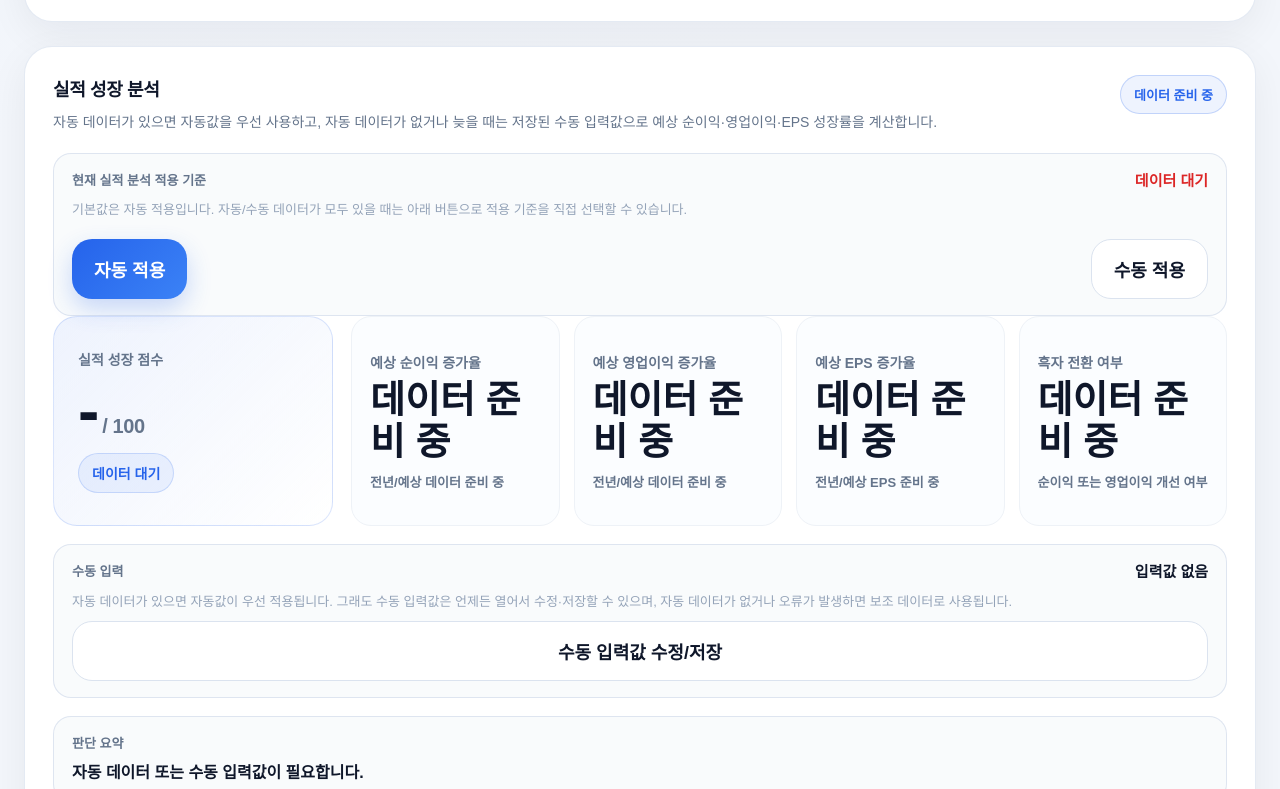
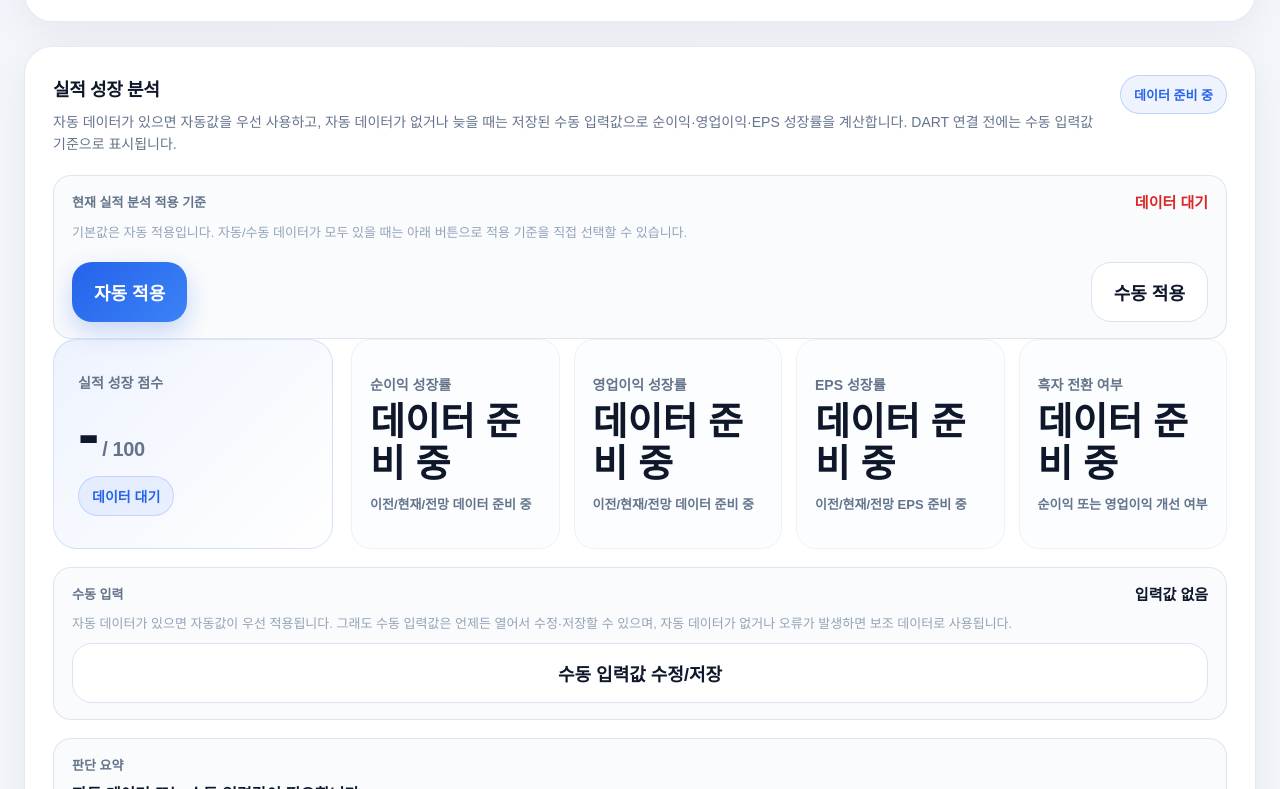
Before and after one commit to jkpark5298-alt/kospi-stock-pwa, a Next.js app: page / in a window 1280 px wide. Shown: the part 2791-3580 px from the top of the page. Built offline with nearby package versions, Linux system fonts and the light colour scheme.

Commit message:
Refine earnings growth labels

```diff
--- a/components/analysis/EarningsGrowthSection.tsx
+++ b/components/analysis/EarningsGrowthSection.tsx
@@ -68,8 +68,8 @@ export default function EarningsGrowthSection({
             <SectionTitleSmall>실적 성장 분석</SectionTitleSmall>
             <p className="score-subtitle">
               자동 데이터가 있으면 자동값을 우선 사용하고, 자동 데이터가 없거나
-              늦을 때는 저장된 수동 입력값으로 예상 순이익·영업이익·EPS 성장률을
-              계산합니다.
+              늦을 때는 저장된 수동 입력값으로 순이익·영업이익·EPS 성장률을
+              계산합니다. DART 연결 전에는 수동 입력값 기준으로 표시됩니다.
             </p>
           </div>
 
@@ -123,12 +123,12 @@ export default function EarningsGrowthSection({
 
           <div className="score-detail-grid">
             <MetricCard
-              title="예상 순이익 증가율"
+              title="순이익 성장률"
               value={formatPercent(data.netIncomeGrowthRate)}
               caption={formatIncomePair(data.lastYearNetIncome, data.expectedNetIncome)}
             />
             <MetricCard
-              title="예상 영업이익 증가율"
+              title="영업이익 성장률"
               value={formatPercent(data.operatingProfitGrowthRate)}
               caption={formatIncomePair(
                 data.lastYearOperatingProfit,
@@ -136,7 +136,7 @@ export default function EarningsGrowthSection({
               )}
             />
             <MetricCard
-              title="예상 EPS 증가율"
+              title="EPS 성장률"
               value={formatPercent(data.epsGrowthRate)}
               caption={formatEpsPair(data.lastYearEps, data.expectedEps)}
             />
@@ -189,7 +189,7 @@ export default function EarningsGrowthSection({
 
         <p className="notice-text">
           실적 성장 점수는 회사의 이익 성장 가능성을 보기 위한 보조 지표입니다.
-          예상치는 실제 발표 실적과 달라질 수 있으므로 기술·수급·거래대금
+          현재/전망치는 실제 발표 실적과 달라질 수 있으므로 기술·수급·거래대금
           흐름과 함께 확인해야 합니다.
         </p>
       </Card>
@@ -324,32 +324,32 @@ function ManualInputDialog({
 
         <div className="manual-earnings-grid" style={{ marginTop: 16 }}>
           <InputField
-            label="전년 순이익(억원)"
+            label="이전 순이익(억원)"
             value={manualInput.lastYearNetIncome}
             onChange={(value) => onChange("lastYearNetIncome", value)}
           />
           <InputField
-            label="예상 순이익(억원)"
+            label="현재/전망 순이익(억원)"
             value={manualInput.expectedNetIncome}
             onChange={(value) => onChange("expectedNetIncome", value)}
           />
           <InputField
-            label="전년 영업이익(억원)"
+            label="이전 영업이익(억원)"
             value={manualInput.lastYearOperatingProfit}
             onChange={(value) => onChange("lastYearOperatingProfit", value)}
           />
           <InputField
-            label="예상 영업이익(억원)"
+            label="현재/전망 영업이익(억원)"
             value={manualInput.expectedOperatingProfit}
             onChange={(value) => onChange("expectedOperatingProfit", value)}
           />
           <InputField
-            label="전년 EPS(원)"
+            label="이전 EPS(원)"
             value={manualInput.lastYearEps}
             onChange={(value) => onChange("lastYearEps", value)}
           />
           <InputField
-            label="예상 EPS(원)"
+            label="현재/전망 EPS(원)"
             value={manualInput.expectedEps}
             onChange={(value) => onChange("expectedEps", value)}
           />
@@ -474,7 +474,7 @@ function makeEmptyEarningsGrowth(): EarningsGrowthData {
     mode: "auto",
     appliedSourceLabel: "데이터 대기",
     updatedAt: null,
-    warning: "예상 실적 데이터 연결 전입니다.",
+    warning: "현재/전망 실적 데이터 연결 전입니다.",
 
     lastYearNetIncome: null,
     expectedNetIncome: null,
@@ -505,19 +505,19 @@ function makeSummary(data: EarningsGrowthData) {
   const positives: string[] = [];
   const cautions: string[] = [];
 
-  if ((data.netIncomeGrowthRate ?? 0) >= 10) positives.push("예상 순이익 증가");
+  if ((data.netIncomeGrowthRate ?? 0) >= 10) positives.push("현재/전망 순이익 증가");
   else if (data.netIncomeGrowthRate != null && data.netIncomeGrowthRate <= 0)
-    cautions.push("예상 순이익 정체 또는 감소");
+    cautions.push("현재/전망 순이익 정체 또는 감소");
 
   if ((data.operatingProfitGrowthRate ?? 0) >= 10)
-    positives.push("예상 영업이익 증가");
+    positives.push("현재/전망 영업이익 증가");
   else if (
     data.operatingProfitGrowthRate != null &&
     data.operatingProfitGrowthRate <= 0
   )
-    cautions.push("예상 영업이익 정체 또는 감소");
+    cautions.push("현재/전망 영업이익 정체 또는 감소");
 
-  if ((data.epsGrowthRate ?? 0) >= 10) positives.push("예상 EPS 증가");
+  if ((data.epsGrowthRate ?? 0) >= 10) positives.push("현재/전망 EPS 증가");
   if (data.turnaround) positives.push("흑자 전환 기대");
   else if (data.deficitReduction) positives.push("적자 축소 기대");
 
@@ -570,13 +570,13 @@ function formatPercent(value: number | null) {
 }
 
 function formatIncomePair(previous: number | null, expected: number | null) {
-  if (previous == null || expected == null) return "전년/예상 데이터 준비 중";
-  return `전년 ${formatNumber(previous)}억원 → 예상 ${formatNumber(expected)}억원`;
+  if (previous == null || expected == null) return "이전/현재/전망 데이터 준비 중";
+  return `이전 ${formatNumber(previous)}억원 → 현재/전망 ${formatNumber(expected)}억원`;
 }
 
 function formatEpsPair(previous: number | null, expected: number | null) {
-  if (previous == null || expected == null) return "전년/예상 EPS 준비 중";
-  return `전년 ${formatNumber(previous)}원 → 예상 ${formatNumber(expected)}원`;
+  if (previous == null || expected == null) return "이전/현재/전망 EPS 준비 중";
+  return `이전 ${formatNumber(previous)}원 → 현재/전망 ${formatNumber(expected)}원`;
 }
 
 function formatTurnaround(turnaround: boolean | null, deficitReduction: boolean | null) {
```
